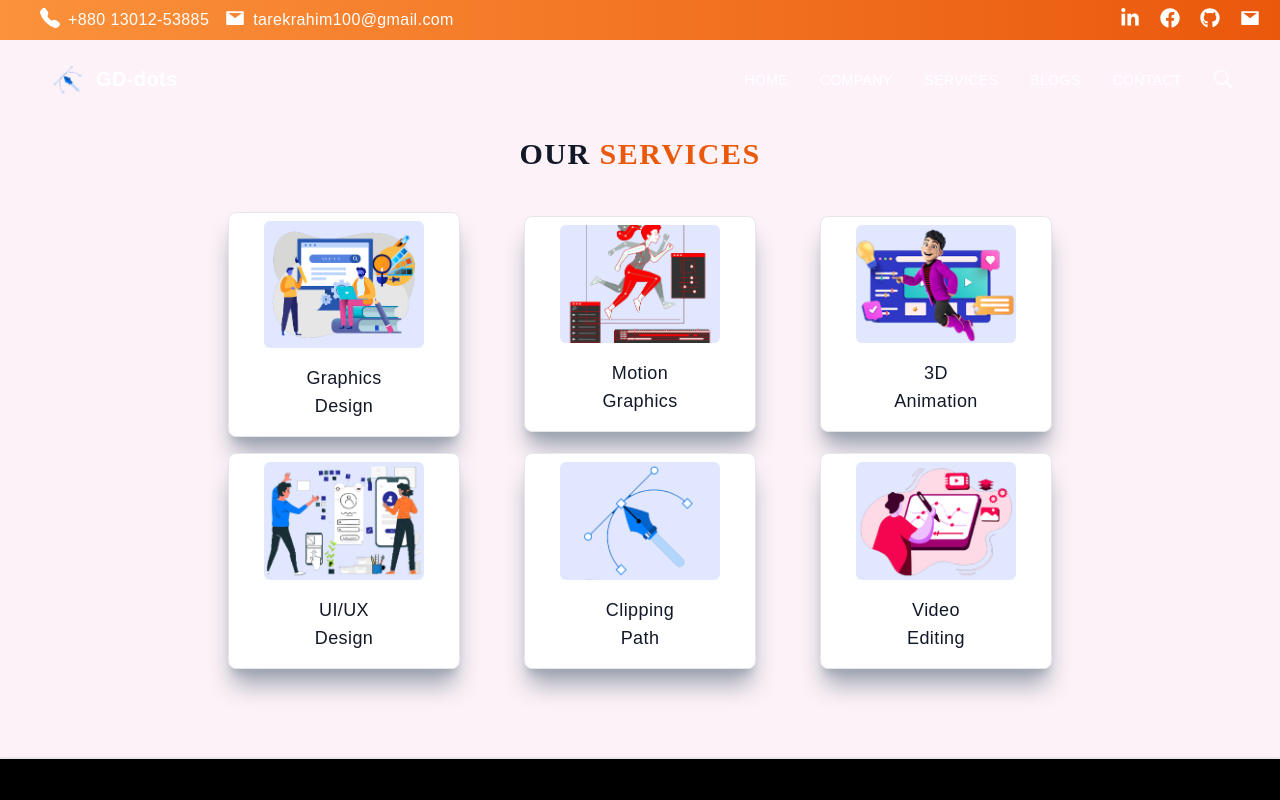
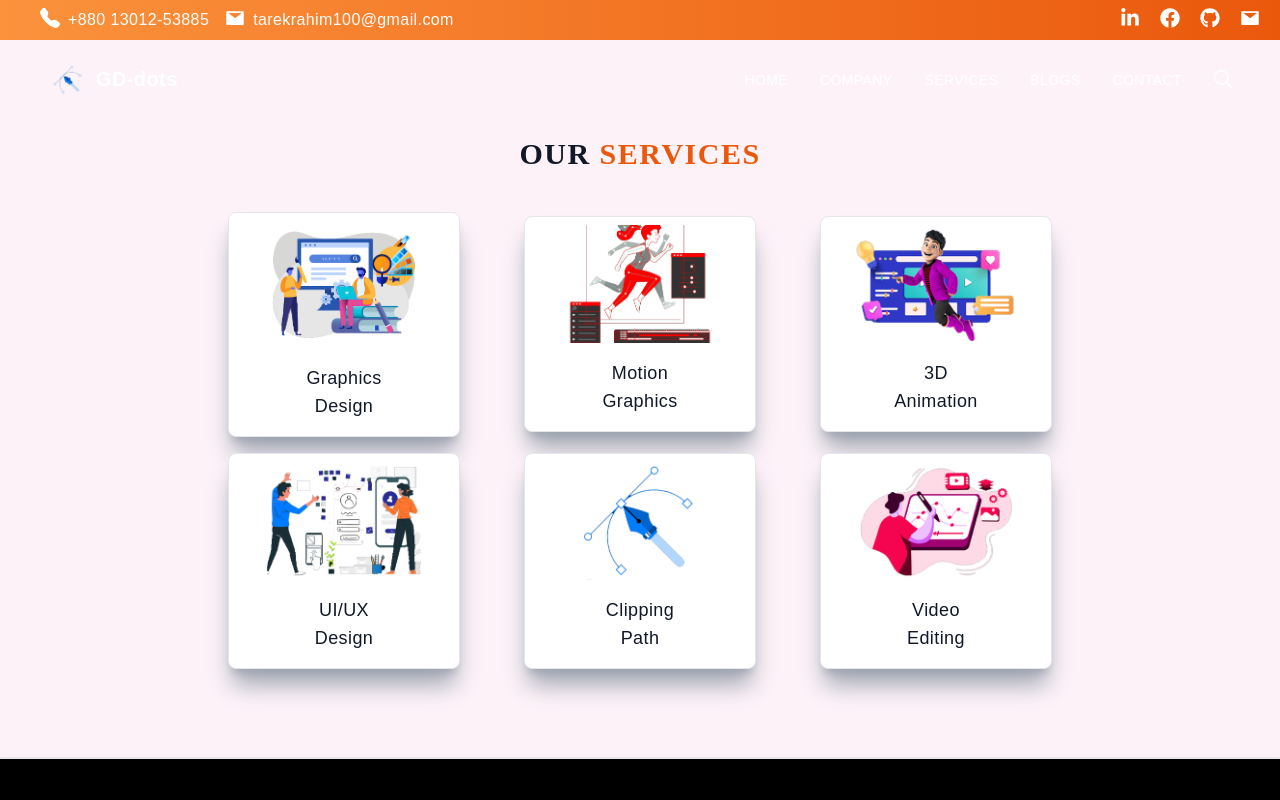
Before and after one commit to MdTanvirHassan/GD-dots, a Next.js app: page /services in a window 1280 px wide. Shown: the top 800 px of the page. Built offline with nearby package versions, Linux system fonts and the light colour scheme.

Commit message:
Update services.js

```diff
--- a/pages/services.js
+++ b/pages/services.js
@@ -22,7 +22,7 @@ const Services = () => {
 
       <div className="xl:w-1/3 md:w-1/2 w-full px-0 py-2  md:px-8">
         <div className="bg-white border border-gray-200 py-2 rounded-lg shadow-xl shadow-gray-400">
-          <div className="w-40  inline-flex items-center justify-center rounded-md bg-indigo-100 text-indigo-500 mb-4">
+          <div className="w-40  inline-flex items-center justify-center rounded-md  mb-4">
             <Image src={img} className="w-full h-full rounded-lg" alt='..'/>
           </div>
           <h2 className="text-lg text-gray-900 font-medium title-font mb-2">Graphics <br /> Design</h2>
@@ -31,7 +31,7 @@ const Services = () => {
 
       <div className="xl:w-1/3 md:w-1/2 w-full px-0 py-2  md:px-8">
         <div className="bg-white border border-gray-200 py-2 rounded-lg shadow-xl shadow-gray-400">
-          <div className="w-40  inline-flex items-center justify-center rounded-md bg-indigo-100 text-indigo-500 mb-4">
+          <div className="w-40  inline-flex items-center justify-center rounded-md  mb-4">
             <Image src={img2} className="w-full h-full rounded-lg" alt='..'/>
           </div>
           <h2 className="text-lg text-gray-900 font-medium title-font mb-2"> Motion<br /> Graphics</h2>
@@ -40,7 +40,7 @@ const Services = () => {
 
       <div className="xl:w-1/3 md:w-1/2 w-full px-0 py-2  md:px-8">
         <div className="bg-white border border-gray-200 py-2 rounded-lg shadow-xl shadow-gray-400">
-          <div className="w-40  inline-flex items-center justify-center rounded-md bg-indigo-100 text-indigo-500 mb-4">
+          <div className="w-40  inline-flex items-center justify-center rounded-md  mb-4">
             <Image src={img3} className="w-full h-full rounded-lg" alt='..'/>
           </div>
           <h2 className="text-lg text-gray-900 font-medium title-font mb-2">3D <br /> Animation</h2>
@@ -49,7 +49,7 @@ const Services = () => {
 
       <div className="xl:w-1/3 md:w-1/2 w-full px-0 py-2  md:px-8">
         <div className="bg-white border border-gray-200 py-2 rounded-lg shadow-xl shadow-gray-400">
-          <div className="w-40  inline-flex items-center justify-center rounded-md bg-indigo-100 text-indigo-500 mb-4">
+          <div className="w-40  inline-flex items-center justify-center rounded-md  mb-4">
             <Image src={img4} className="w-full h-full rounded-lg" alt='..'/>
           </div>
           <h2 className="text-lg text-gray-900 font-medium title-font mb-2">UI/UX <br /> Design</h2>
@@ -59,7 +59,7 @@ const Services = () => {
 
       <div className="xl:w-1/3 md:w-1/2 w-full px-0 py-2  md:px-8">
         <div className="bg-white border border-gray-200 py-2 rounded-lg shadow-xl shadow-gray-400">
-          <div className="w-40  inline-flex items-center justify-center rounded-md bg-indigo-100 text-indigo-500 mb-4">
+          <div className="w-40  inline-flex items-center justify-center rounded-md  mb-4">
             <Image src={img5} className="w-full h-full rounded-lg" alt='..'/>
           </div>
           <h2 className="text-lg text-gray-900 font-medium title-font mb-2">Clipping<br /> Path</h2>
@@ -68,7 +68,7 @@ const Services = () => {
 
       <div className="xl:w-1/3 md:w-1/2 w-full px-0 py-2  md:px-8">
         <div className="bg-white border border-gray-200 py-2 rounded-lg shadow-xl shadow-gray-400">
-          <div className="w-40  inline-flex items-center justify-center rounded-md bg-indigo-100 text-indigo-500 mb-4">
+          <div className="w-40  inline-flex items-center justify-center rounded-md  mb-4">
             <Image src={img6} className="w-full h-full rounded-lg" alt='..'/>
           </div>
           <h2 className="text-lg text-gray-900 font-medium title-font mb-2">Video <br /> Editing</h2>
```
